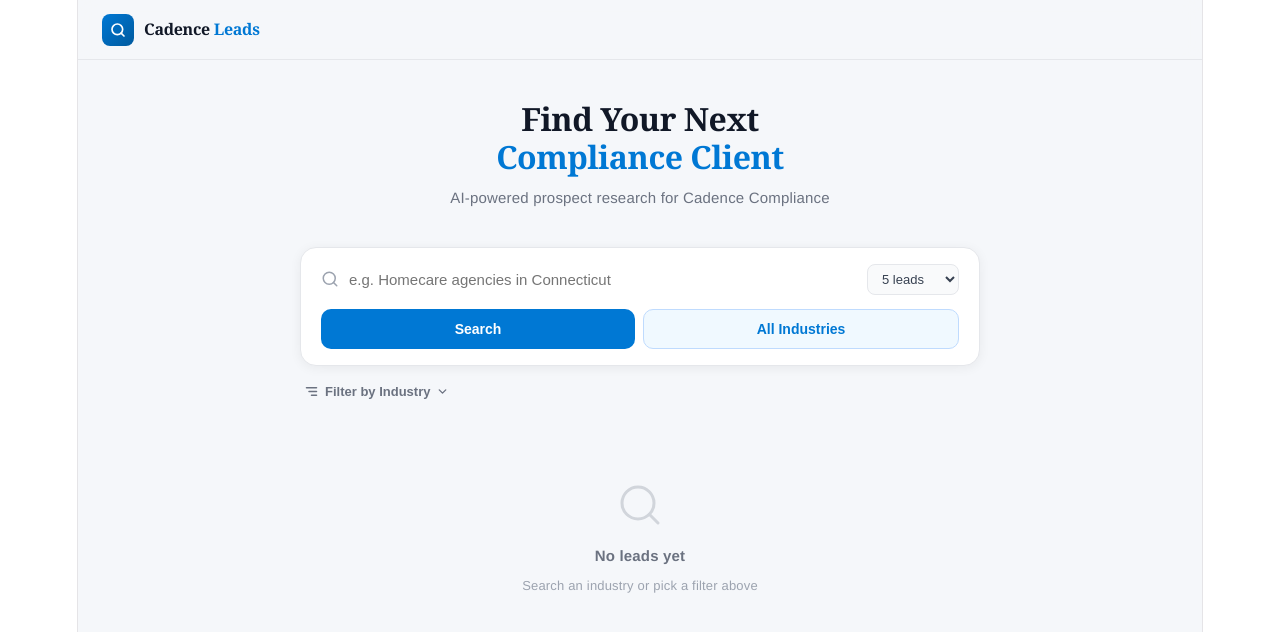
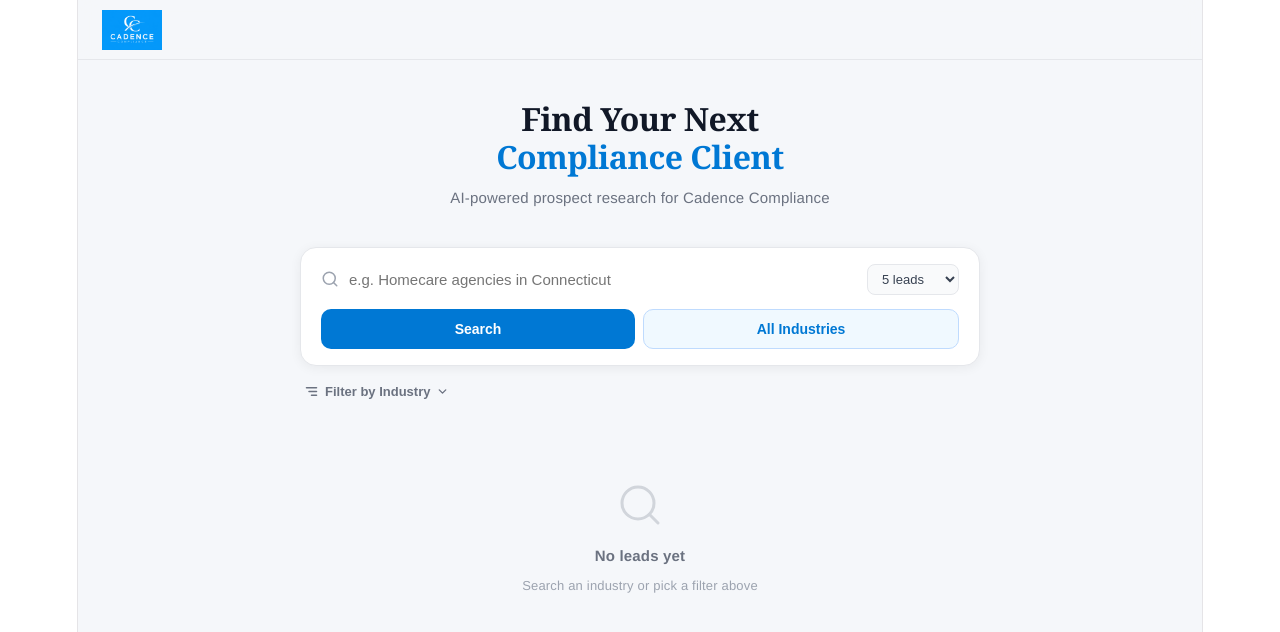
Before and after one commit to kreept4/cadence-leads, a React (Vite) app: page / in a window 1280 px wide. Shown: the top 632 px of the page. Built offline with nearby package versions, Linux system fonts and the light colour scheme.

Commit message:
feat: add logo to nav

```diff
--- a/src/App.jsx
+++ b/src/App.jsx
@@ -293,18 +293,7 @@
         display: "flex", alignItems: "center", justifyContent: "space-between", height: 60,
       }}>
         <div style={{ display: "flex", alignItems: "center", gap: 10 }}>
-          <div style={{
-            width: 32, height: 32, borderRadius: 8,
-            background: "linear-gradient(135deg, #0078d4, #005a9e)",
-            display: "flex", alignItems: "center", justifyContent: "center",
-          }}>
-            <svg width="16" height="16" viewBox="0 0 24 24" fill="none" stroke="white" strokeWidth="2.5" strokeLinecap="round" strokeLinejoin="round">
-              <circle cx="11" cy="11" r="8" /><line x1="21" y1="21" x2="16.65" y2="16.65" />
-            </svg>
-          </div>
-          <span style={{ fontWeight: 800, fontSize: 16, color: "#111827", fontFamily: "'Georgia', serif", letterSpacing: "-0.3px" }}>
-            Cadence <span style={{ color: "#0078d4" }}>Leads</span>
-          </span>
+          <img src="/logo.png" alt="Cadence Leads" style={{ height: 40, width: "auto", objectFit: "contain" }} />
         </div>
         {leads.length > 0 && (
           <button onClick={saveToSheets} style={{
```
Also changed, not shown: public/logo.png (added).
